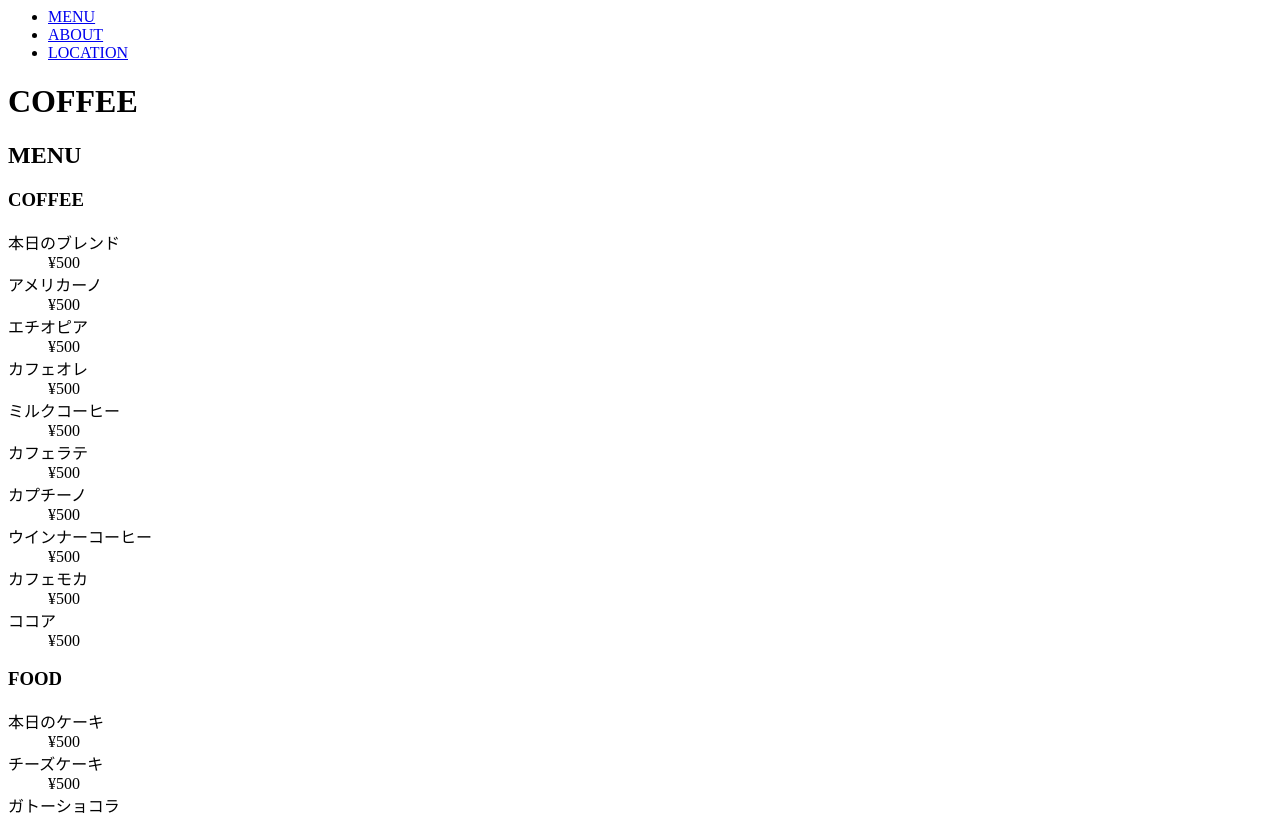
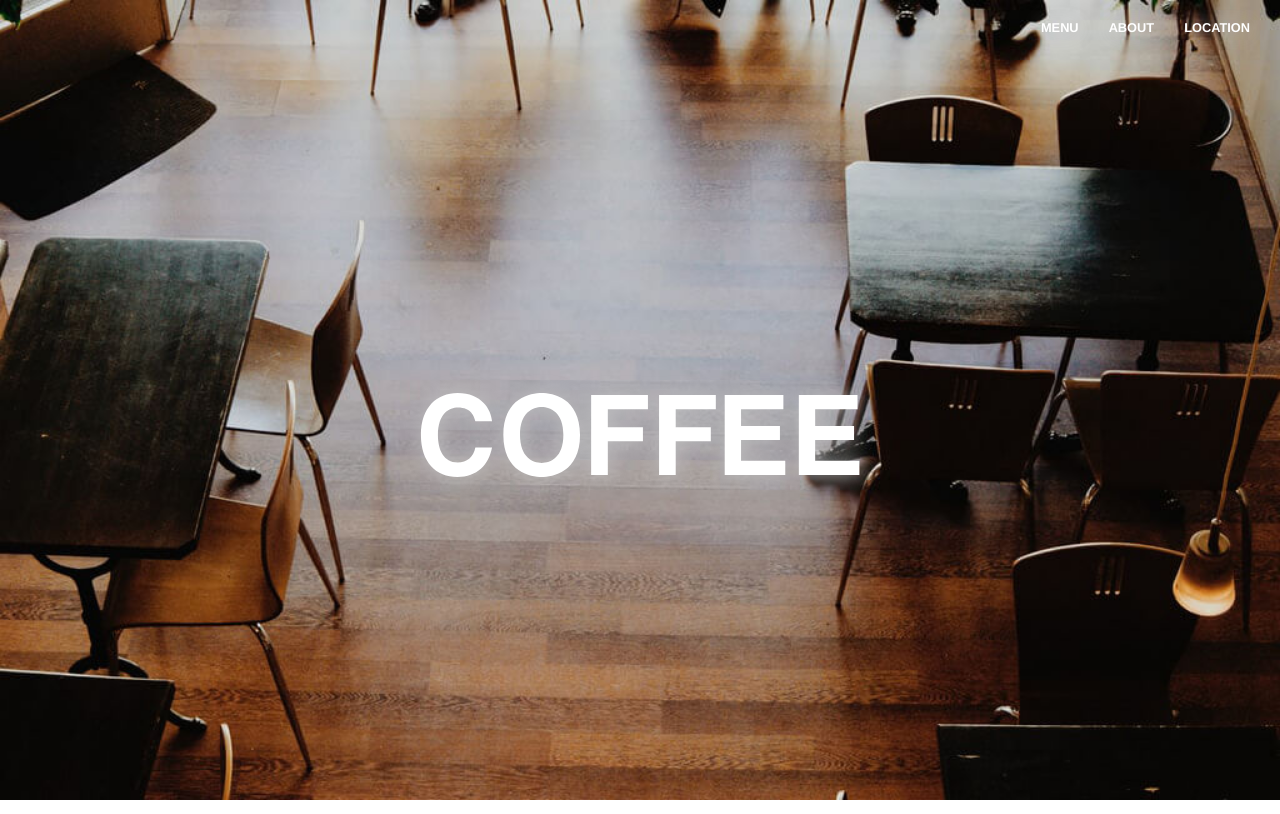
Before and after one commit to makida-suzuka/coffee_site, a plain HTML site: page index.html in a window 1280 px wide. Shown: the top 814 px of the page. Drawn offline with Linux system fonts and the light colour scheme.

Commit message:
[update]PC用CSSの追加(Aboutまで)

```diff
--- a/index.html
+++ b/index.html
@@ -6,6 +6,8 @@
         <meta name="description" content="喫茶コーヒーは、喧噪から離れて優雅にくつろげる空間ををご用意しています。">
         <meta name="keywords" content="COFFEE">
         <link rel="canonical" href="https://cf587482.cloudfree.jp/coffee_site/index.html">
+        <link rel="stylesheet" href="style.css" type="text/css">
+        <link rel="shortcut icon" href="img/favicon.ico">
         <!-- meta ogp -->
         <meta property="og:title" content="COFFEE">
         <meta property="og:type" content="website">
@@ -24,25 +26,27 @@
         <!-- Google Tag Manager (noscript) --><!-- End -->
     </head>
     <body>
-        <header>
-            <nav>
-                <ul>
-                    <li><a href="#">MENU</a></li>
-                    <li><a href="#">ABOUT</a></li>
-                    <li><a href="#">LOCATION</a></li>
+        <header class="big-bg">
+            <nav class="global-menu">
+                <ul class="global-menu-list">
+                    <li><a href="#menu">MENU</a></li>
+                    <li><a href="#about">ABOUT</a></li>
+                    <li><a href="#location">LOCATION</a></li>
                 </ul>
             </nav>
-            <h1 class="hero-title">COFFEE</h1>
+            <div class="hero-title-sec">
+                <h1 class="hero-title"><img src="img/logo.svg"></h1>
+            </div>
         </header>
         <main>
             <section id="menu">
-                <div>
+                <div class="sec-title-bg">
                     <h2 class="sec-title">MENU</h2>
                 </div>
                 <div class="all-menu">
                     <div class="left-menu">
                         <h3 class="small-sec-title">COFFEE</h3>
-                        <dl class="coffee-menu">
+                        <dl class="menu-list">
                             <dt>本日のブレンド</dt>
                             <dd>¥500</dd>
                             <dt>アメリカーノ</dt>
@@ -67,7 +71,7 @@
                     </div>
                     <div class="right-menu">
                         <h3 class="small-sec-title">FOOD</h3>
-                        <dl class="food-menu">
+                        <dl class="menu-list">
                             <dt>本日のケーキ</dt>
                             <dd>¥500</dd>
                             <dt>チーズケーキ</dt>
@@ -76,7 +80,7 @@
                             <dd>¥500</dd>
                         </dl>
                         <h3 class="small-sec-title">OTHER</h3>
-                        <dl class="food-menu">
+                        <dl class="menu-list">
                             <dt>コーヒー豆</dt>
                             <dd>¥500</dd>
                             <dt>フィルター</dt>
@@ -88,20 +92,22 @@
                 </div>
             </section>
             <section id="about">
-                <div>
+                <div class="sec-title-bg">
                     <h2 class="sec-title">ABOUT</h2>
                 </div>
-                <div>
+                <div class="about-text-wrap">
                     <h3 class="small-sec-title">COFFEE</h3>
-                    <p>当店は、挽きたての香り高いコーヒーと、世界各地から厳選した希少な豆を取り揃えた、こだわりの一杯が楽しめる特別なカフェです。店内は落ち着いた雰囲気で、木の温もりを感じるインテリアが心を穏やかにしてくれます。</p>
-                    <p>バリスタと相談しながら、自分好みの豆を選び、その場で丁寧にハンドドリップ。産地ごとの風味や香りの違いをゆったりと味わうことができます。コーヒーを深く楽しみたい方にも、ちょっと贅沢なひとときを過ごしたい方にもぴったり。</p>
-                    <p>希少な豆は数量限定のため、一期一会の出会いも魅力のひとつです。あなたの「好き」を大切にする、このカフェで、心に残る一杯を見つけてみませんか。</p>
-                    <p>当店は、挽きたての香り高いコーヒーと、世界各地から厳選した希少な豆を取り揃えた、こだわりの一杯が楽しめる特別なカフェです。店内は落ち着いた雰囲気で、木の温もりを感じるインテリアが心を穏やかにしてくれます。</p>
+                    <div class="about-text">
+                        <p>当店は、挽きたての香り高いコーヒーと、世界各地から厳選した希少な豆を取り揃えた、こだわりの一杯が楽しめる特別なカフェです。店内は落ち着いた雰囲気で、木の温もりを感じるインテリアが心を穏やかにしてくれます。</p>
+                        <p>バリスタと相談しながら、自分好みの豆を選び、その場で丁寧にハンドドリップ。産地ごとの風味や香りの違いをゆったりと味わうことができます。コーヒーを深く楽しみたい方にも、ちょっと贅沢なひとときを過ごしたい方にもぴったり。</p>
+                        <p>希少な豆は数量限定のため、一期一会の出会いも魅力のひとつです。あなたの「好き」を大切にする、このカフェで、心に残る一杯を見つけてみませんか。</p>
+                        <p>当店は、挽きたての香り高いコーヒーと、世界各地から厳選した希少な豆を取り揃えた、こだわりの一杯が楽しめる特別なカフェです。店内は落ち着いた雰囲気で、木の温もりを感じるインテリアが心を穏やかにしてくれます。</p>
+                    </div>
                 </div>
-                <div class="read-more">Read More</div>
+                <div class="read-more"><a href="#">Read More</a></div>
             </section>
             <section id="location">
-                <div>
+                <div class="sec-title-bg">
                     <h2 class="sec-title">LOCATION</h2>
                 </div>
                 <div>
--- a/style.css
+++ b/style.css
@@ -0,0 +1,150 @@
+@charset "UTF-8";
+
+html{
+    font-size: 100%;
+    font-family: "Helvetica Neue", "Arial", "Hiragino Sans", "Hiragino Kaku Gothic ProN", "Meiryo", sans-serif;
+}
+li{
+    list-style: none;
+}
+a{
+    text-decoration: none;
+}
+
+body{
+    margin: 0;
+}
+/* ヘッダー */
+.big-bg{
+    background-image: url(img/mainvisual.jpg);
+    background-position: center center;
+    background-repeat: no-repeat;
+    background-size: cover;
+    width: 100%;
+    height: 100vh;
+}
+.hero-title-sec{
+    width: 100%;
+    height: 100%;
+    display: flex;
+    justify-content: center;
+    align-items: center;
+}
+.hero-title{
+    color: #ffffff;
+}
+.hero-title img{
+    filter: drop-shadow(1px 1px 10px #c0c0c0);
+}
+.global-menu{
+    padding-top: 20px;
+}
+.global-menu-list{
+    margin: 0;
+    display: flex;
+    align-items: flex-end;
+    justify-content: flex-end;
+    font-weight: bold;
+    font-size: 0.8rem;
+}
+.global-menu-list li a{
+    color: #ffffff;
+    padding-right: 30px;
+    transition: all  0.3s ease;
+    filter: drop-shadow(1px 1px 10px #c0c0c0);
+}
+.global-menu-list li a:hover{
+    color: #E03131;
+}
+
+/* セクションタイトル設定 */
+.sec-title-bg{
+    height: 300px;
+    position: relative;
+    background-attachment: fixed;
+    display: flex;
+    justify-content: center;
+    align-items: center;
+}
+.sec-title{
+    color: #ffffff;
+    font-size: 4.5rem;
+    filter: drop-shadow(1px 1px 10px #c0c0c0);
+}
+
+
+/* メニュー */
+#menu{
+    margin-top: 20px;
+    margin-bottom: 70px;
+}
+#menu .sec-title-bg{
+    background-image: url(img/menu.jpg);
+}
+.all-menu{
+    padding-top: 90px;
+    margin: 0 auto;
+    max-width: 1000px;
+    display: flex;
+    justify-content: center;
+}
+.menu-list{
+    width:100%;
+    display: flex;
+    flex-flow: wrap;
+    font-size: 0.9rem;
+}
+.menu-list dd{
+    margin: 0;
+    width: 15%;
+    text-align: end;
+    padding-top: 15px;
+}
+.menu-list dt{
+    padding-bottom: 5px;
+    width: 85%;
+    text-align: start;
+    border-bottom:1px dotted #000;
+    margin-bottom: 25px;
+}
+.right-menu, .left-menu{
+    width:50%;
+    padding: 0 45px;
+    text-align: center;
+}
+.right-menu{
+    border-left: 1px solid #000;
+}
+.small-sec-title{
+    display: inline-block;
+    padding-bottom: 10px;
+    font-size: 2.5rem;
+    border-bottom: 6px solid #E03131;
+    margin-bottom: 70px;
+}
+
+/* about */
+#about .sec-title-bg{
+    background-image: url(img/about.jpg);
+}
+.about-text-wrap{
+    text-align: center;
+    margin: 0 auto;
+    max-width: 1000px;
+}
+.about-text{
+    display: flex;
+    flex-wrap: wrap;
+    justify-content: center;
+}
+.about-text p{
+    padding: 20px;
+    width: calc(calc(100% - 20px) / 2.5);
+    text-align: start;
+}
+.read-more{
+    margin: 0 auto;
+}
+.read-more a{
+    color: #000;
+}
```
